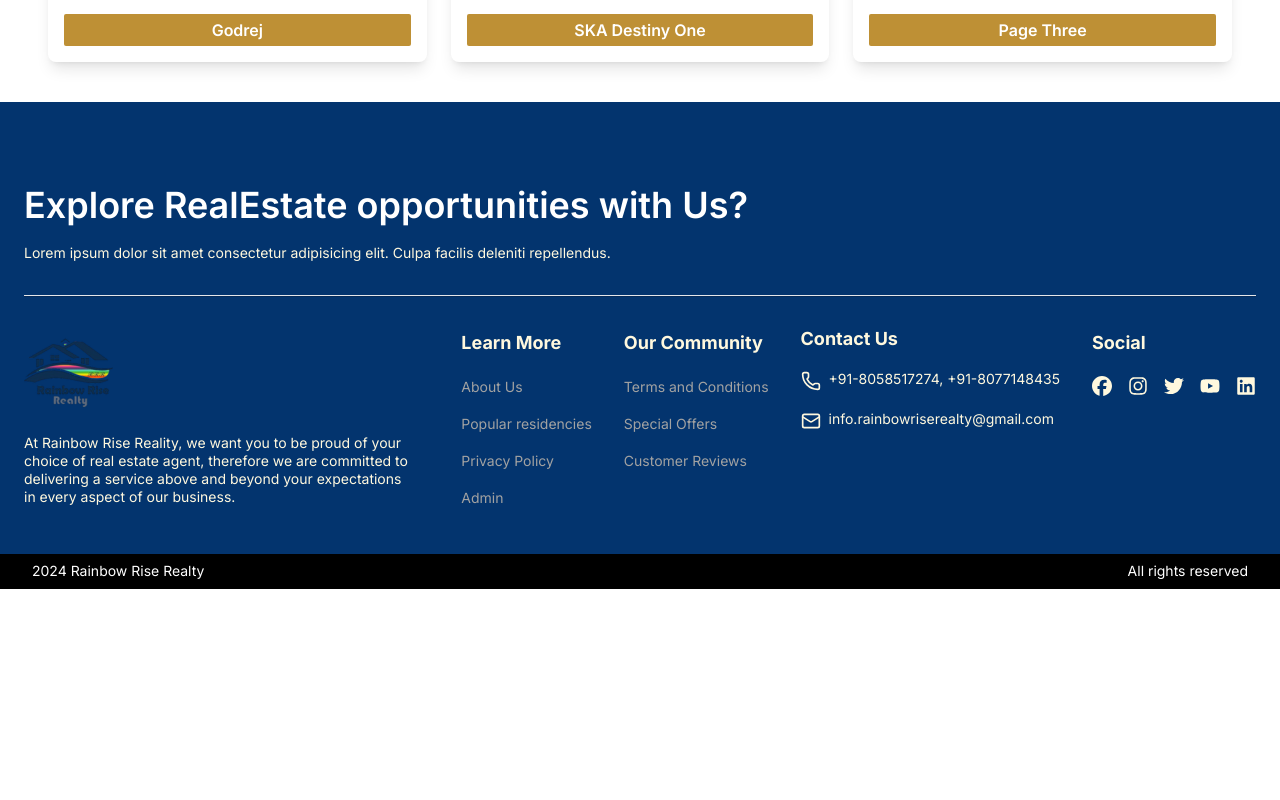
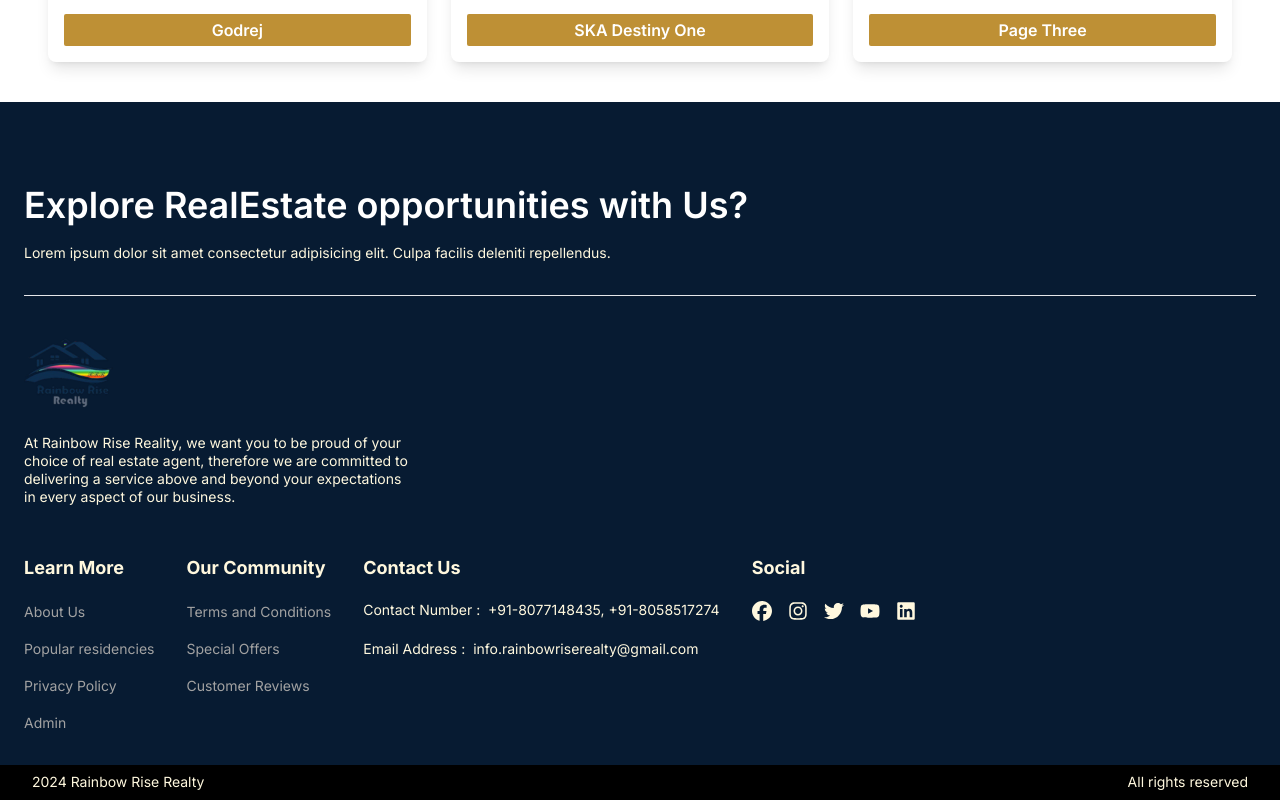
Before and after one commit to PrathameshKumarSah/rainbowrisereality, a React (Vite) app in the folder frontend/: page / in a window 1280 px wide. Shown: the part 6155-6955 px from the top of the page. Before the commit the page ends 6744 px from the top, so only its background shows below. Built offline with nearby package versions, Linux system fonts and the light colour scheme; no server answers; a web font is replaced by a local one.

Commit message:
Update Footer.jsx

```diff
--- a/frontend/src/components/Footer.jsx
+++ b/frontend/src/components/Footer.jsx
@@ -2,11 +2,10 @@ import React from 'react'
 import { Link } from 'react-router-dom'
 import { FOOTER_CONTACT_INFO, FOOTER_LINKS, SOCIALS } from '../constant/data'
 import log from '../assets/rrr logo.png'
-import { Mail, PhoneIcon } from 'lucide-react';
 
 const Footer = () => {
   return (
-    <footer className='bg-[#03346E]'>
+    <footer className='bg-secondary'>
       <div className="rounded-t-lg pt-12 px-6 xl:pt-20 pb-8 pl-6">
         <h3 className='h3 text-white'>Explore RealEstate opportunities with Us?</h3>
         <p className='text-[#FFF8DE]'>Lorem ipsum dolor sit amet consectetur adipisicing elit. Culpa facilis deleniti repellendus.</p>
@@ -31,18 +30,13 @@ const Footer = () => {
                 </ul>
               </FooterColumn>
             ))}
-            <div className="text-[#FFF8DE] flex flex-col gap-5 text-sm">
+            <div className="text-[#FFF8DE] flex flex-col gap-5">
               <FooterColumn title={FOOTER_CONTACT_INFO.title}>
-                <div className="text-[#FFF8DE] flex gap-4 flex-col">
-                    <Link to='tel:8058517274' className='text-[#FFF8DE] flex'>
-                      <PhoneIcon className='w-5 mr-2' />
-                       +91-8058517274, +91-8077148435
-                    </Link>
-                    <Link to='mailto:info.rainbowriserealty@gmail.com' className='text-[#FFF8DE] flex'>
-                      <Mail className='w-5 mr-2'/>
-                       info.rainbowriserealty@gmail.com
-                    </Link>
-                </div>
+                {FOOTER_CONTACT_INFO.links.map((link)=> (
+                  <Link to={'/'} key={link.label} className="text-[#FFF8DE] flex gap-4 md:flex-col lg:flex-row">
+                    <p className='text-[#FFF8DE]'>{link.label} : &nbsp;{link.value}</p>
+                  </Link>
+                ))}
               </FooterColumn>
             </div>
             <div className="text-[#FFF8DE] flex">
@@ -60,7 +54,7 @@ const Footer = () => {
         </div>
       </div>
       {/* copyright */}
-      <p className="text-[#FFF8DE] text-white bg-[#000000] medium-14.4 py-2 px-8 flexBetween"><span>2024 Rainbow Rise Realty</span>All rights reserved</p>
+      <p className="text-[#FFF8DE]  bg-[#000000] medium-14.4 py-2 px-8 flexBetween"><span>2024 Rainbow Rise Realty</span>All rights reserved</p>
     </footer>
   );
 };
```
